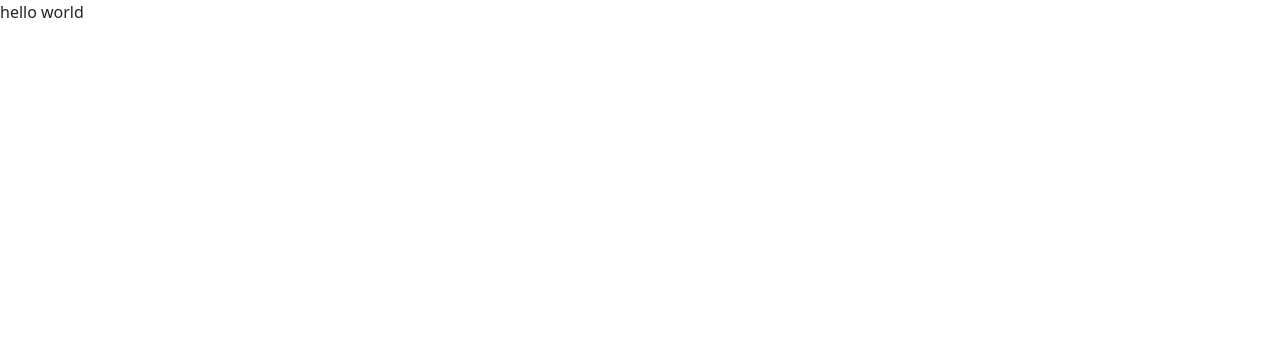
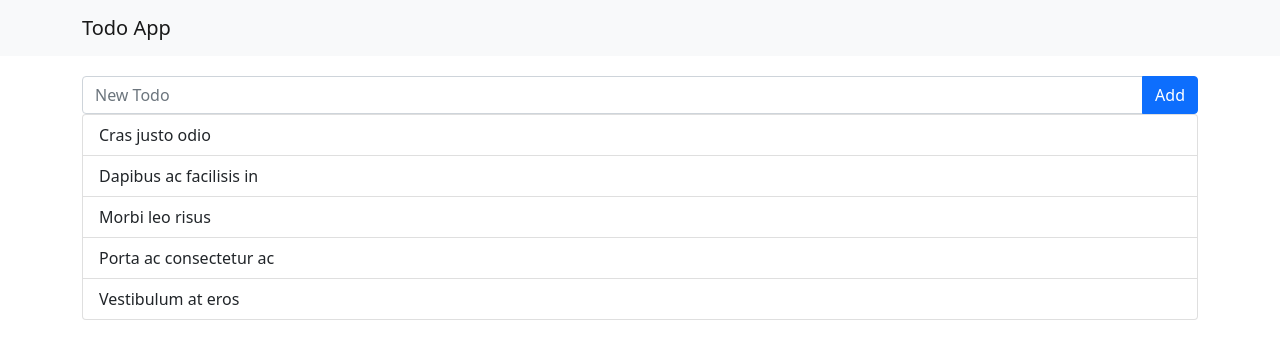
Before and after one commit to daleshort/todo, a React (Create React App) app in the folder frontend/: page / in a window 1280 px wide. Shown: the top 356 px of the page. Built offline with nearby package versions, Linux system fonts and the light colour scheme.

Commit message:
Add form for todo

```diff
--- a/frontend/src/App.js
+++ b/frontend/src/App.js
@@ -1,10 +1,26 @@
 import React from "react";
 import Navbar from "react-bootstrap/Navbar";
+import Container from "react-bootstrap/Container";
+import TodoList from "./components/TodoList";
+import TodoForm from "./components/TodoForm";
+
 
 function App() {
   return (
     <div>
-      hello world
+      <Navbar bg="light" style={{
+        marginBottom: "20px"
+      }}>
+          <Container>
+            <Navbar.Brand href = "#">
+              Todo App
+            </Navbar.Brand>
+          </Container>
+      </Navbar>
+      <Container>
+       <TodoForm />
+        <TodoList />
+      </Container>
     </div>
   );
 }
--- /dev/null
+++ b/frontend/src/components/TodoForm.js
@@ -0,0 +1,18 @@
+import React, {useState} from "react";
+import Bottom from "react-bootstrap/Button"
+import InputGroup from "react-bootstrap/InputGroup"
+import FormControl from "react-bootstrap/FormControl"
+import Form from "react-bootstrap/Form"
+import Button from "react-bootstrap/Button";
+
+export default function TodoForm(){
+    return <Form>
+        <InputGroup classname = "mb-4">
+            <FormControl placeholder="New Todo" />
+                <Button type="submit">
+                    Add
+                </Button>
+        </InputGroup>
+    </Form>
+
+}
--- /dev/null
+++ b/frontend/src/components/TodoList.js
@@ -0,0 +1,13 @@
+import React from "react";
+import ListGroup from "react-bootstrap/ListGroup"
+
+export default function TodoList(){
+    return <ListGroup>
+    <ListGroup.Item>Cras justo odio</ListGroup.Item>
+    <ListGroup.Item>Dapibus ac facilisis in</ListGroup.Item>
+    <ListGroup.Item>Morbi leo risus</ListGroup.Item>
+    <ListGroup.Item>Porta ac consectetur ac</ListGroup.Item>
+    <ListGroup.Item>Vestibulum at eros</ListGroup.Item>
+  </ListGroup>
+
+}
```
